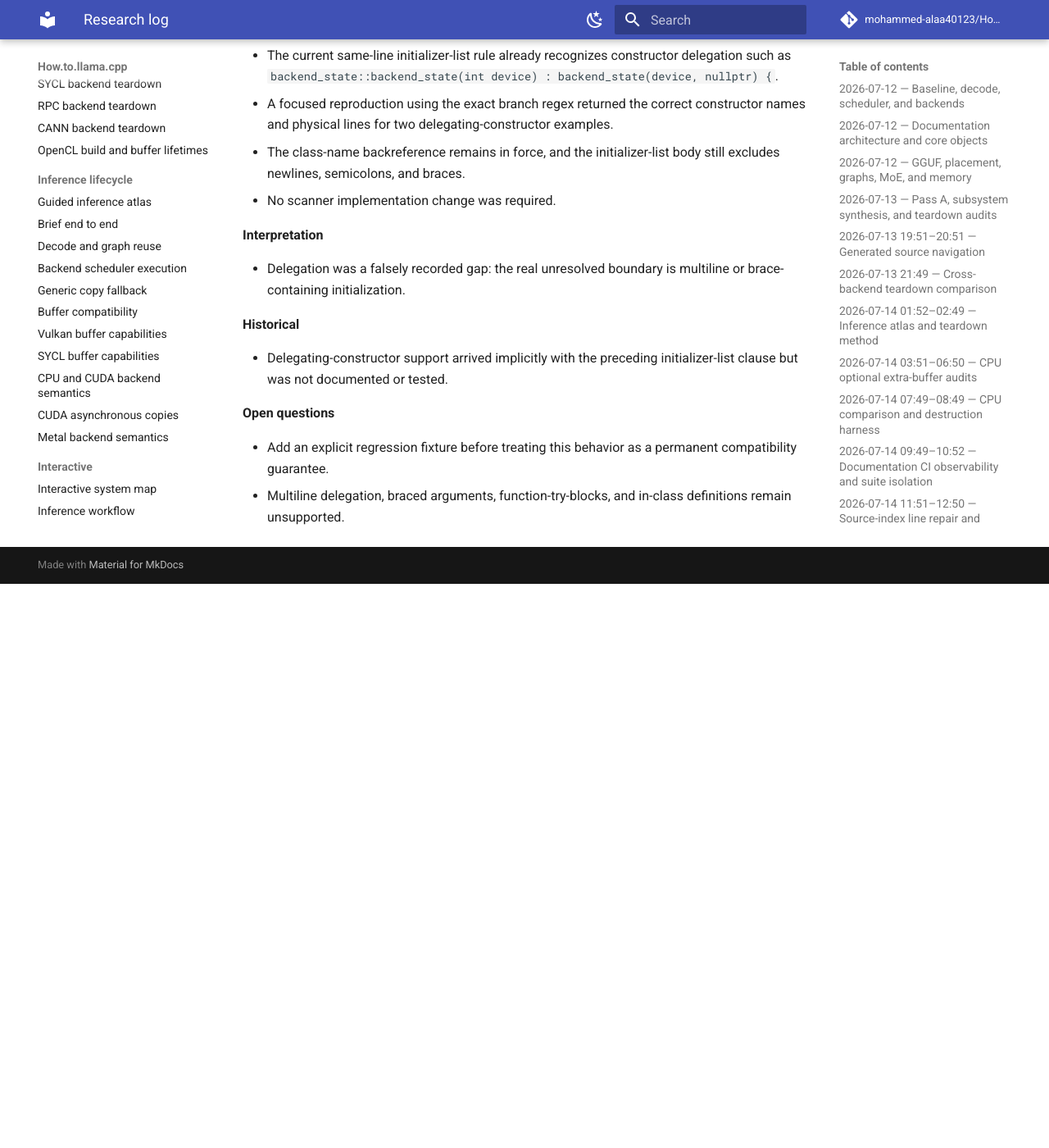
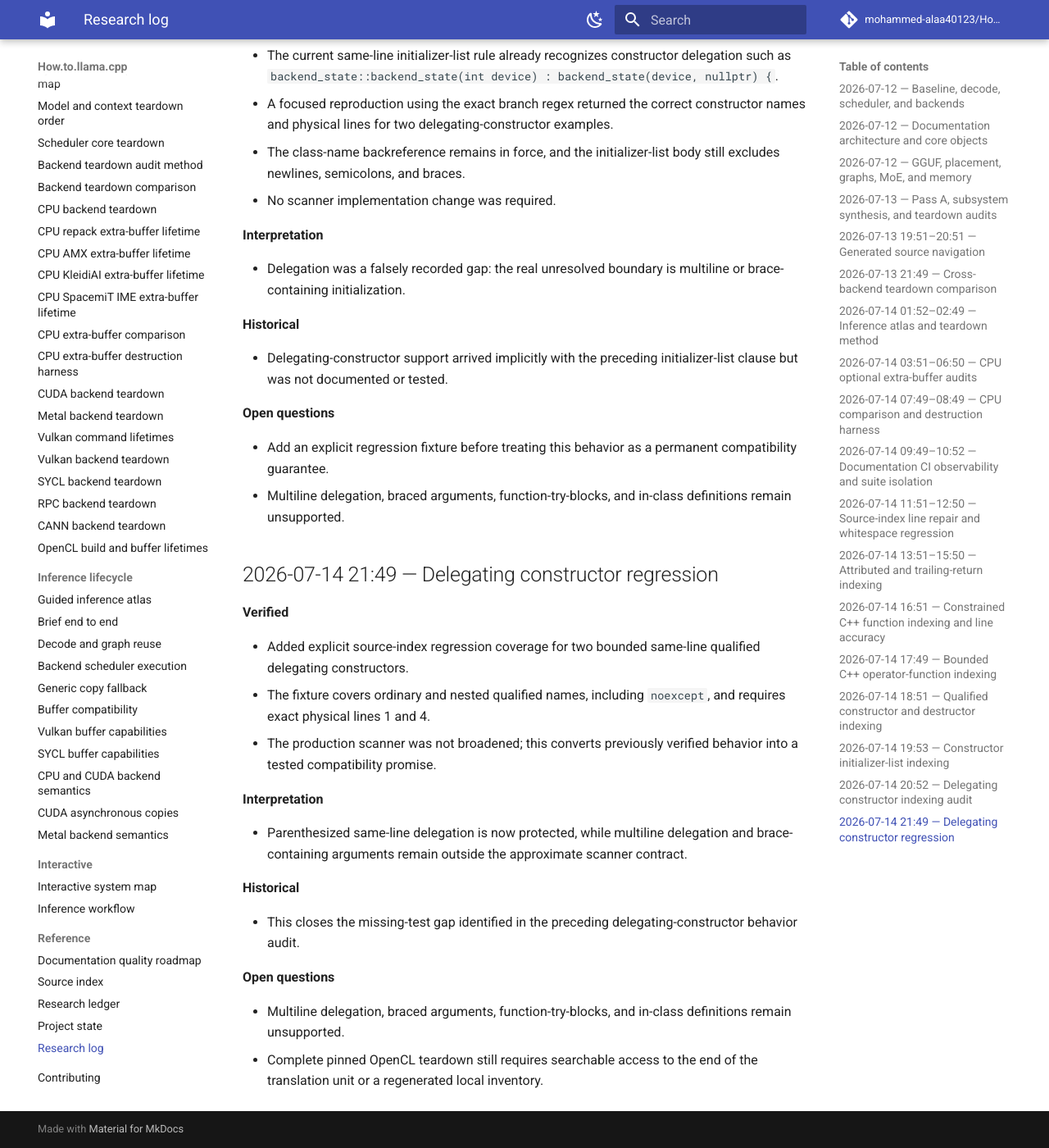
Before and after one commit to mohammed-alaa40123/How.to.llama.cpp, an MkDocs documentation site: the page built from docs/reference/research-log.md, in a window 1280 px wide and 1400 px high, scrolled down 8893 px. Shown: the whole window at 82% size. Built offline with MkDocs 1.6.1 and Material for MkDocs 9.7.7, drawn with Linux system fonts in a browser that asks for light colours; comment, search, counter and statistics services are not loaded; before the commit the page ends 9605 px from its top, so only the background shows below that.

Commit message:
log delegating constructor regression

```diff
--- a/docs/reference/research-log.md
+++ b/docs/reference/research-log.md
@@ -268,3 +268,24 @@
 
 - Add an explicit regression fixture before treating this behavior as a permanent compatibility guarantee.
 - Multiline delegation, braced arguments, function-try-blocks, and in-class definitions remain unsupported.
+
+## 2026-07-14 21:49 — Delegating constructor regression
+
+**Verified**
+
+- Added explicit source-index regression coverage for two bounded same-line qualified delegating constructors.
+- The fixture covers ordinary and nested qualified names, including `noexcept`, and requires exact physical lines 1 and 4.
+- The production scanner was not broadened; this converts previously verified behavior into a tested compatibility promise.
+
+**Interpretation**
+
+- Parenthesized same-line delegation is now protected, while multiline delegation and brace-containing arguments remain outside the approximate scanner contract.
+
+**Historical**
+
+- This closes the missing-test gap identified in the preceding delegating-constructor behavior audit.
+
+**Open questions**
+
+- Multiline delegation, braced arguments, function-try-blocks, and in-class definitions remain unsupported.
+- Complete pinned OpenCL teardown still requires searchable access to the end of the translation unit or a regenerated local inventory.
```
